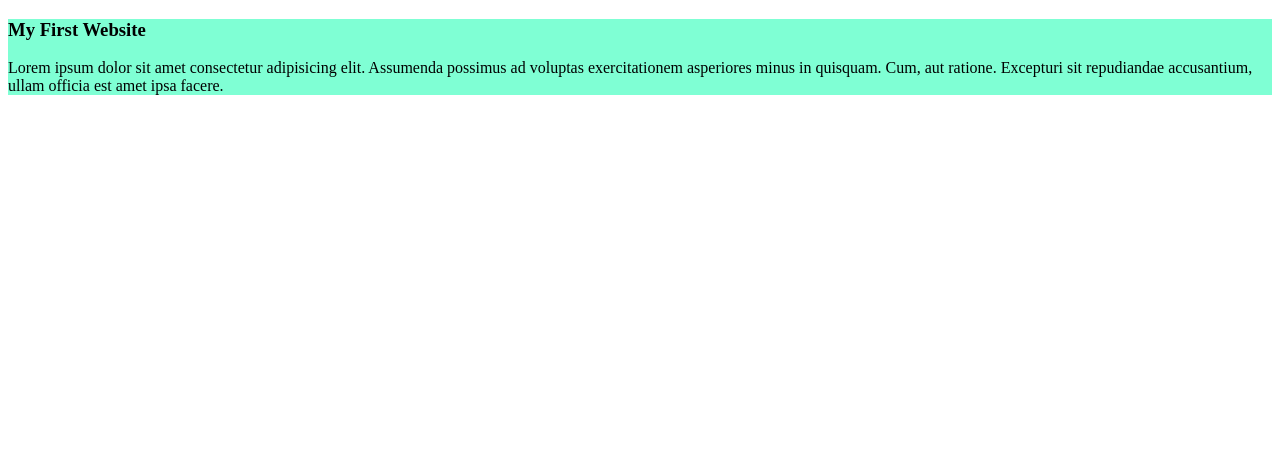
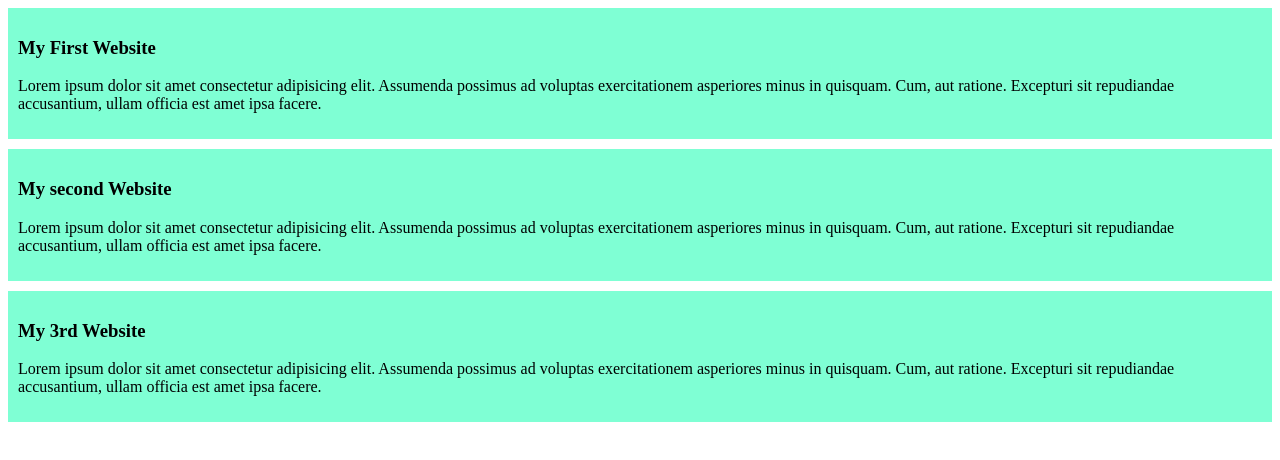
Before and after one commit to HabibRakib/My-simple-website, a plain HTML site: page index.html in a window 1280 px wide. Drawn offline with Linux system fonts and the light colour scheme.

Commit message:
added the second and 3rd blog

```diff
--- a/index.html
+++ b/index.html
@@ -12,5 +12,15 @@
         <P>Lorem ipsum dolor sit amet consectetur adipisicing elit. Assumenda possimus ad voluptas exercitationem asperiores minus in quisquam. Cum, aut ratione. Excepturi sit repudiandae accusantium, ullam officia est amet ipsa facere.
         </P>
     </div>
+    <div>
+        <h3>My second Website</h3>
+        <P>Lorem ipsum dolor sit amet consectetur adipisicing elit. Assumenda possimus ad voluptas exercitationem asperiores minus in quisquam. Cum, aut ratione. Excepturi sit repudiandae accusantium, ullam officia est amet ipsa facere.
+        </P>
+    </div>
+    <div>
+        <h3>My 3rd Website</h3>
+        <P>Lorem ipsum dolor sit amet consectetur adipisicing elit. Assumenda possimus ad voluptas exercitationem asperiores minus in quisquam. Cum, aut ratione. Excepturi sit repudiandae accusantium, ullam officia est amet ipsa facere.
+        </P>
+    </div>
 </body>
 </html>
--- a/style/blog.css
+++ b/style/blog.css
@@ -1,3 +1,5 @@
 div{
     background-color: aquamarine;
+    padding: 10px;
+    margin-bottom: 10px;
 }
```
